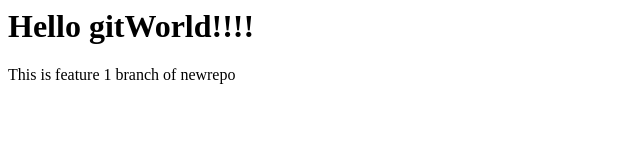
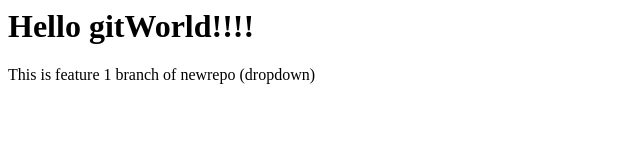
Before and after one commit to afjalshaikh91049/newRepo, a plain HTML site: page index.html in a window 1280 px wide. Shown: the full height of the page, 0-640 px from the left. Drawn offline with Linux system fonts and the light colour scheme.

```diff
--- a/index.html
+++ b/index.html
@@ -1,2 +1,2 @@
 <h1>Hello gitWorld!!!!</h1>
-<p>This is feature 1 branch of newrepo</p>
+<p>This is feature 1 branch of newrepo (dropdown)</p>
```
